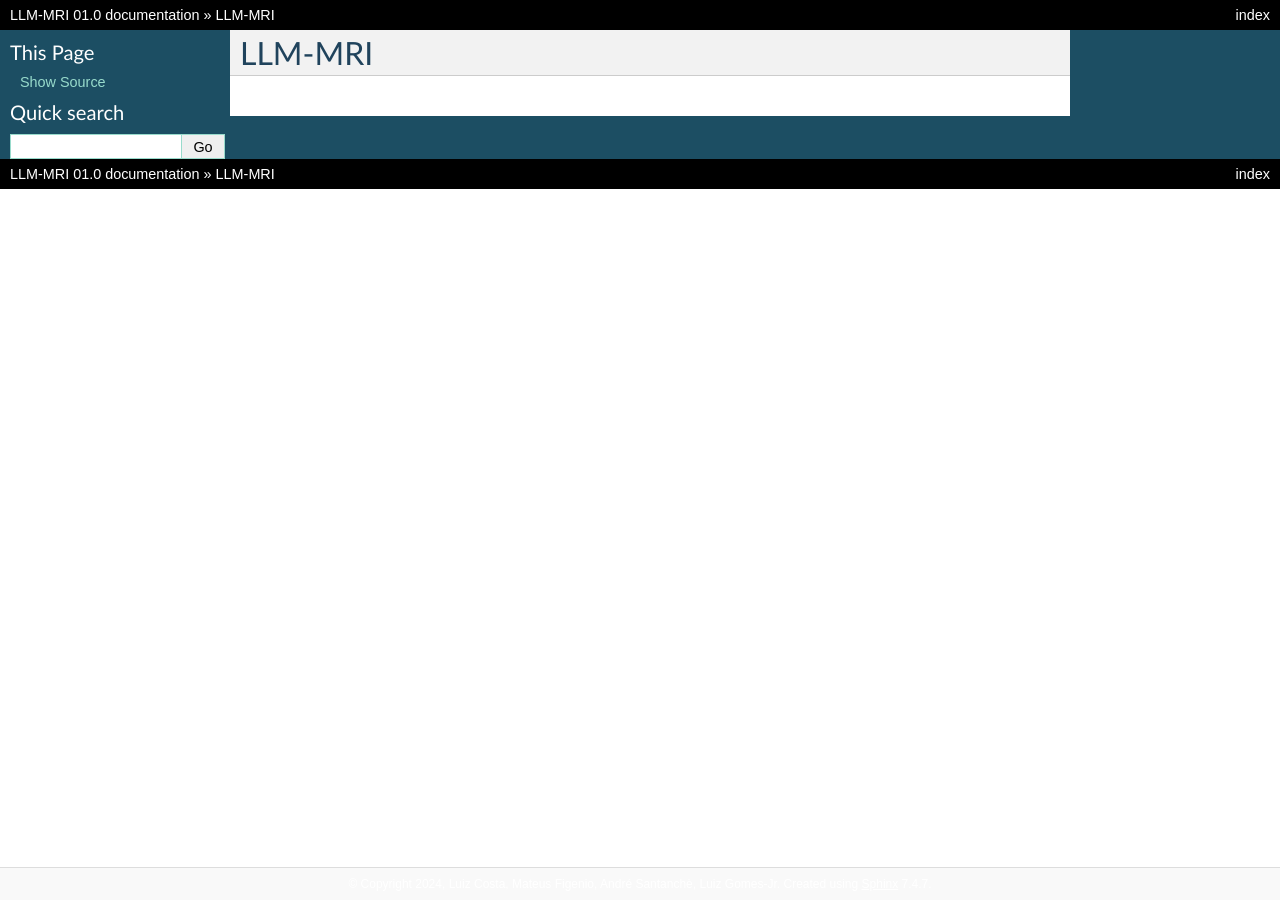
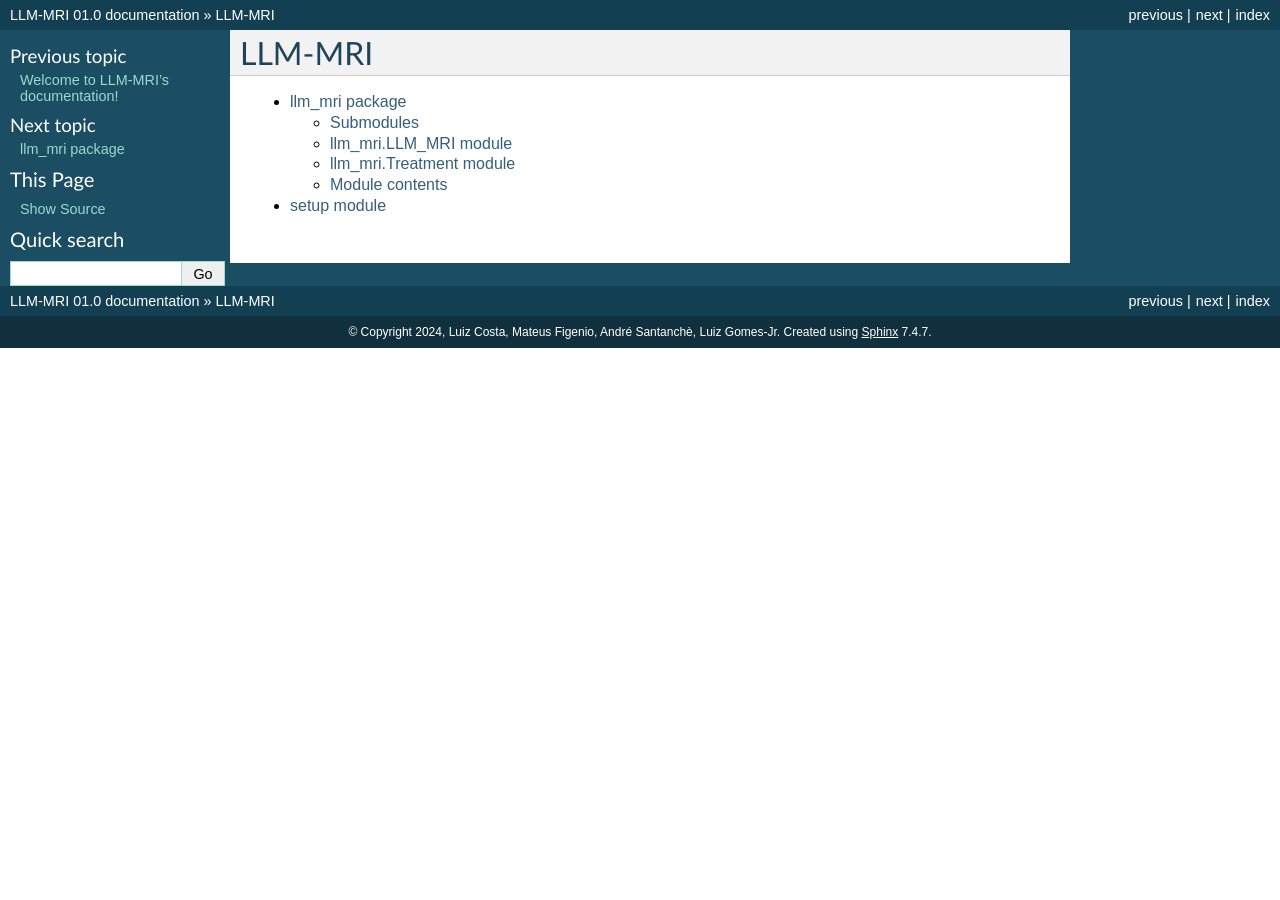
Before and after one commit to explic-ai/LLM-MRI, a Sphinx documentation site: the page built from docs/modules.rst, in a window 1280 px wide. Built offline with Sphinx 7.4.7, drawn with Linux system fonts in a browser that asks for light colours.

Commit message:
adjusting automatic documentation

```diff
--- a/docs/conf.py
+++ b/docs/conf.py
@@ -3,7 +3,7 @@
 import os
 import sys
 
-sys.path.insert(0, os.path.abspath("../src"))
+sys.path.insert(0, os.path.abspath(".."))
 
 project = 'LLM-MRI'
 copyright = '2024, Luiz Costa, Mateus Figenio, André Santanchè, Luiz Gomes-Jr'
@@ -18,12 +18,3 @@
 
 html_theme = "classic"
 html_static_path = ['_static']
-
-# Include custom CSS file
-def setup(app):
-    app.add_css_file('custom.css')
-
-html_theme_options = {
-    'rightsidebar': False,
-    'relbarbgcolor': 'black'
-}
--- a/docs/index.rst
+++ b/docs/index.rst
@@ -10,6 +10,8 @@
    :maxdepth: 2
    :caption: Contents:
 
+   modules
+
 
 
 Indices and tables
--- /dev/null
+++ b/docs/llm_mri.rst
@@ -0,0 +1,29 @@
+llm\_mri package
+================
+
+Submodules
+----------
+
+llm\_mri.LLM\_MRI module
+------------------------
+
+.. automodule:: llm_mri.LLM_MRI
+   :members:
+   :undoc-members:
+   :show-inheritance:
+
+llm\_mri.Treatment module
+-------------------------
+
+.. automodule:: llm_mri.Treatment
+   :members:
+   :undoc-members:
+   :show-inheritance:
+
+Module contents
+---------------
+
+.. automodule:: llm_mri
+   :members:
+   :undoc-members:
+   :show-inheritance:
--- a/docs/modules.rst
+++ b/docs/modules.rst
@@ -3,3 +3,6 @@
 
 .. toctree::
    :maxdepth: 4
+
+   llm_mri
+   setup
```
Also changed, not shown: docs/setup.rst (added, +7 -0 lines).
